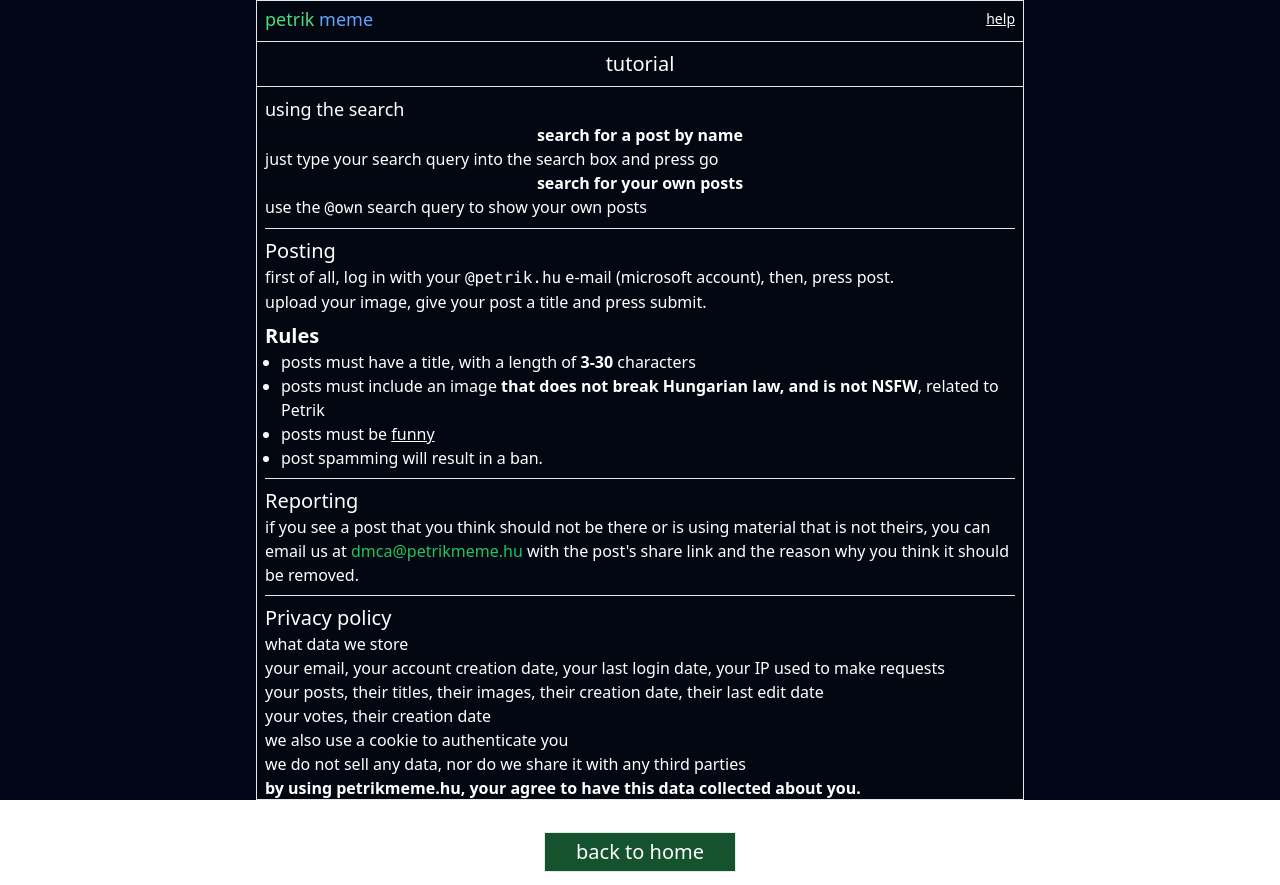
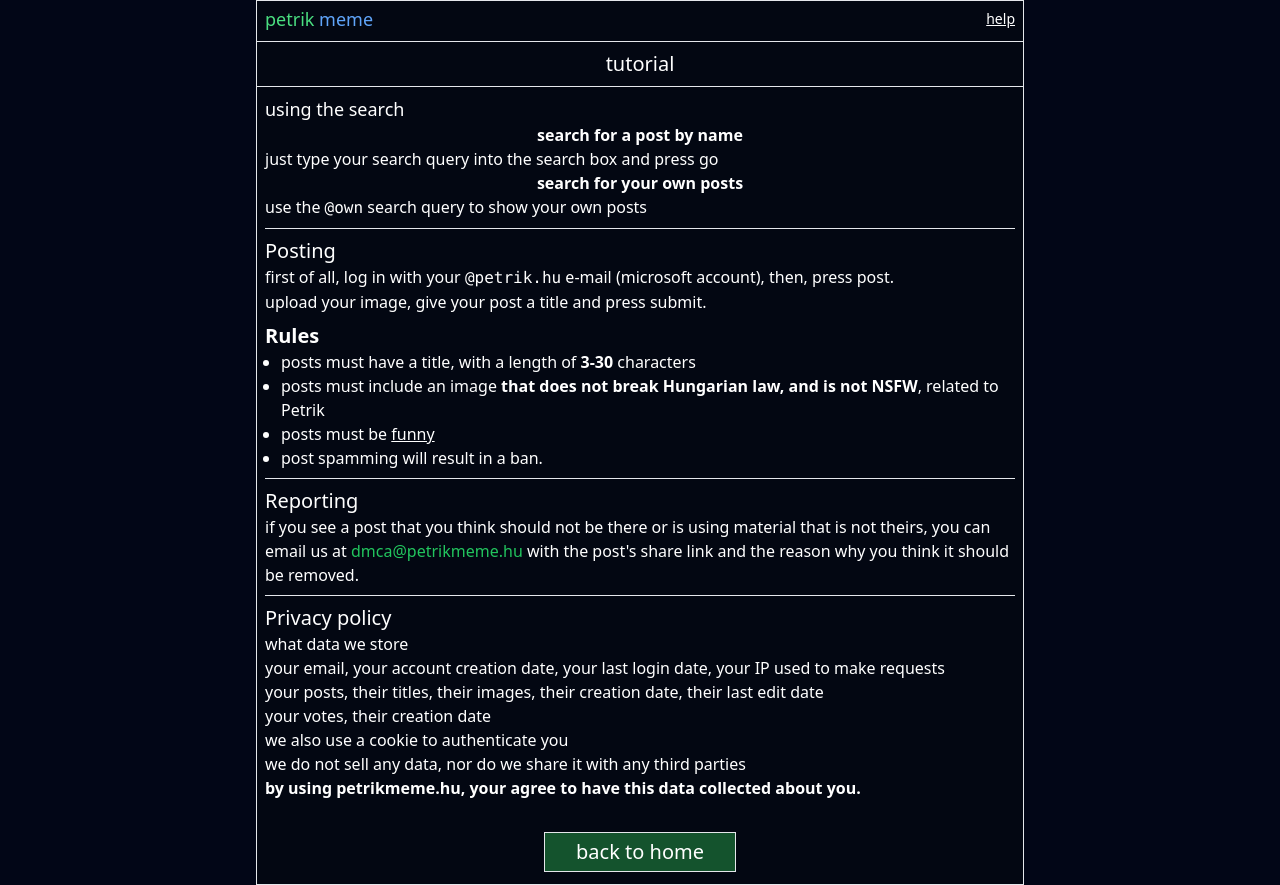
Before and after one commit to vinnie0612/electricboogaloo, a SvelteKit app: page /tutorial in a window 1280 px wide. Built offline with nearby package versions, Linux system fonts and the light colour scheme.

Commit message:
miert volt rajta max height

```diff
--- a/src/routes/tutorial/+page.svelte
+++ b/src/routes/tutorial/+page.svelte
@@ -7,9 +7,7 @@
   <title>PetrikMeme | Tutorial</title>
 </head>
 
-<main
-  class="bg-gray-950 flex flex-row pt-1 max-h-screen min-h-screen text-white max-w-3xl mx-auto md:border"
->
+<main class="bg-gray-950 flex flex-row pt-1 min-h-screen text-white max-w-3xl mx-auto md:border">
   <div class="flex flex-col w-full">
     <Title />
     <hr class="my-2" />
```
